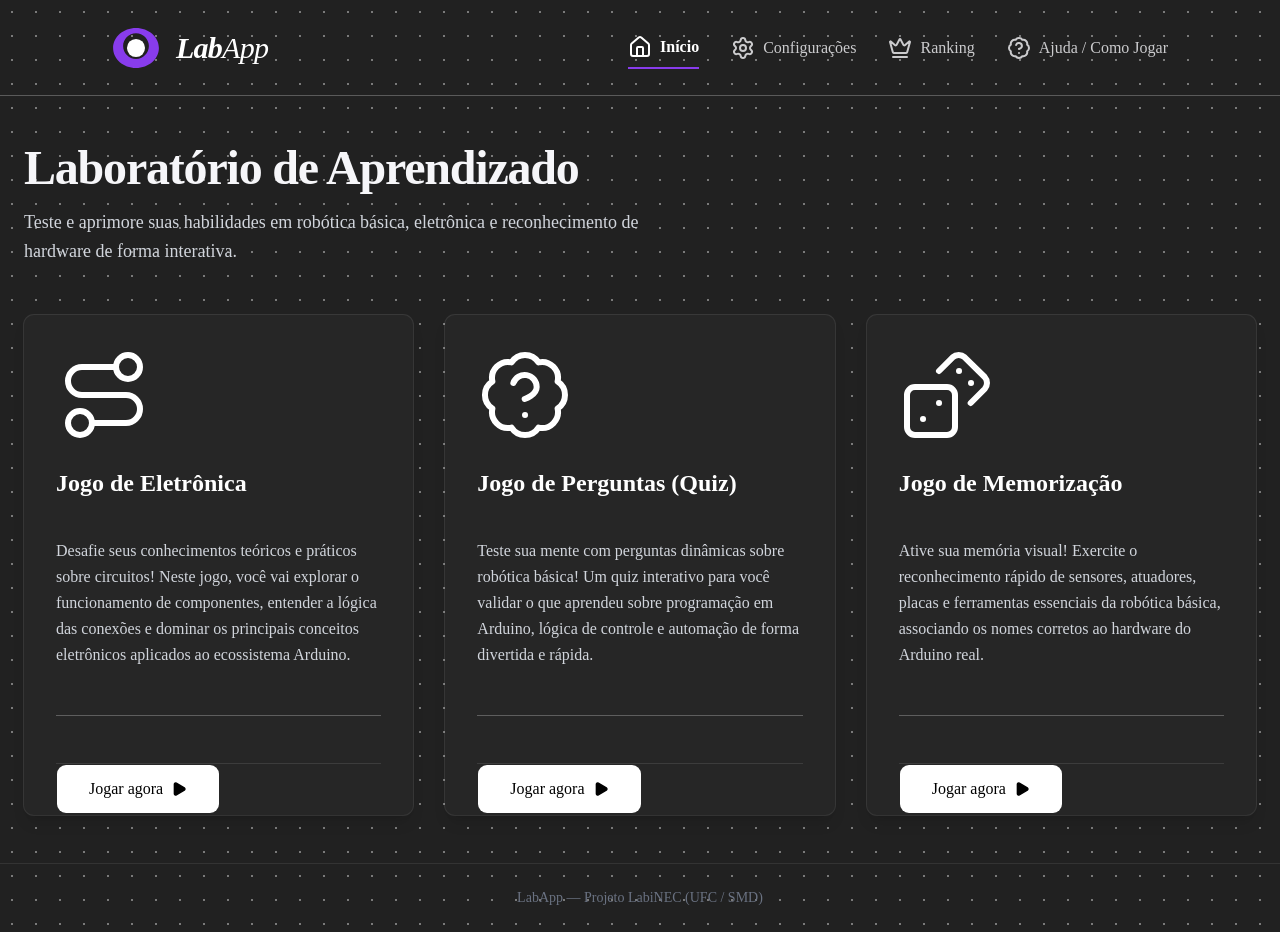
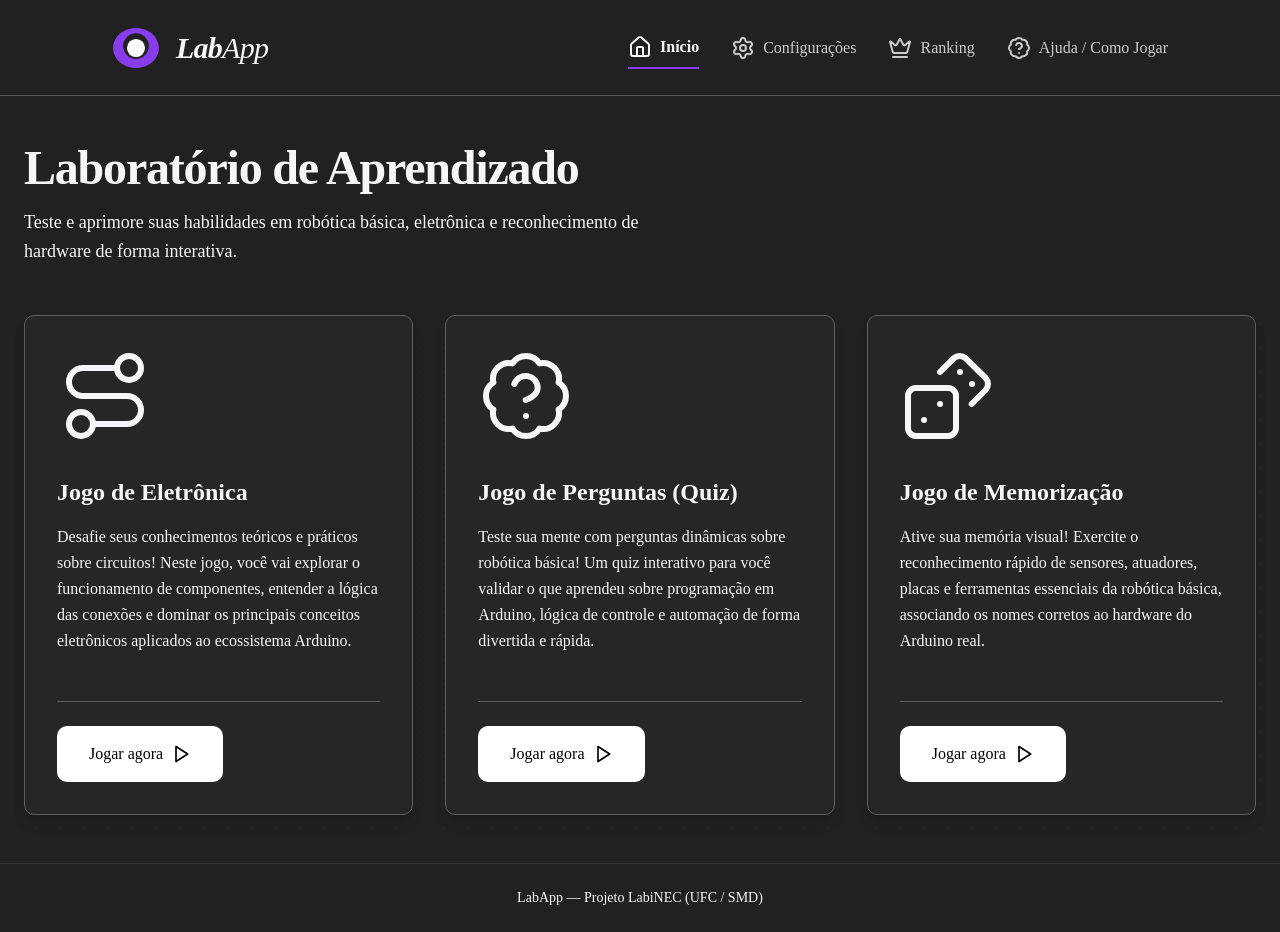
Before and after one commit to Project-404-Projeto-Integrado-l/LabApp, a Next.js app: page / in a window 1280 px wide. Built offline with nearby package versions, Linux system fonts and the light colour scheme.

Commit message:
fix: alinhamento dos cards, cores de texto #F6F6F9, fonte Exo 2 e opacidade do background

```diff
--- a/src/app/layout.tsx
+++ b/src/app/layout.tsx
@@ -1,5 +1,12 @@
 import type { Metadata } from "next";
+import { Exo_2 } from "next/font/google";
 import "./globals.css";
+
+const exo2 = Exo_2({
+  subsets: ["latin"],
+  variable: "--font-exo-2",
+  display: "swap",
+});
 
 export const metadata: Metadata = {
   title: "LabApp — Plataforma Gamificada de Ensino de Robótica",
@@ -8,8 +15,8 @@ export const metadata: Metadata = {
 
 export default function RootLayout({ children }: { children: React.ReactNode }) {
   return (
-    <html lang="pt-BR" className="dark h-full antialiased">
-      <body className="min-h-full bg-[#212121] text-white flex flex-col">{children}</body>
+    <html lang="pt-BR" className={`dark h-full antialiased ${exo2.variable}`}>
+      <body className="min-h-full bg-[#212121] text-[#F6F6F9] font-sans flex flex-col">{children}</body>
     </html>
   );
 }
--- a/src/app/page.tsx
+++ b/src/app/page.tsx
@@ -1,15 +1,13 @@
 import Link from "next/link";
-import { Route, BadgeHelp, Dices, Play, Settings, Crown, Home as HomeIcon } from "lucide-react";
-import { Card, CardContent, CardFooter, CardHeader, CardTitle } from "@/components/ui/card";
-import { Button } from "@/components/ui/button";
+import { Route, BadgeHelp, Dices, Settings, Crown, Home as HomeIcon } from "lucide-react";
 
 export default function Home() {
   return (
-    <div className="relative min-h-screen bg-[#212121] text-white flex flex-col justify-between">
+    <div className="relative min-h-screen bg-[#212121] text-[#F6F6F9] flex flex-col justify-between">
       <div
-        className="absolute inset-0 opacity-40 pointer-events-none"
+        className="absolute inset-0 opacity-15 pointer-events-none"
         style={{
-          backgroundImage: `radial-gradient(#ffffff 1px, transparent 1px)`,
+          backgroundImage: `radial-gradient(#3a3a3a 1.5px, transparent 1.5px)`,
           backgroundSize: `24px 24px`
         }}
       />
@@ -22,27 +20,27 @@ export default function Home() {
               <circle cx="35.5" cy="31" r="14" fill="#FFFFFF" />
             </svg>
           </div>
-          <span className="text-3xl tracking-tight">
+          <span className="text-3xl tracking-tight text-[#F6F6F9]">
             <strong className="font-bold italic">Lab</strong>
             <span className="font-light italic">App</span>
           </span>
         </div>
 
         <nav className="flex items-center gap-8">
-          <Link href="/" className="flex items-center gap-2 py-2 border-b-2 border-[#883cec] text-white font-semibold">
-            <HomeIcon className="w-6 h-6" />
+          <Link href="/" className="flex items-center gap-2 py-2 border-b-2 border-[#883cec] text-[#F6F6F9] font-semibold">
+            <HomeIcon className="w-6 h-6 text-[#F6F6F9]" />
             <span>Início</span>
           </Link>
-          <Link href="#" className="flex items-center gap-2 py-2 text-[#f6f6f9] opacity-80 hover:opacity-100 transition-opacity">
-            <Settings className="w-6 h-6" />
+          <Link href="#" className="flex items-center gap-2 py-2 text-[#F6F6F9] opacity-80 hover:opacity-100 transition-opacity">
+            <Settings className="w-6 h-6 text-[#F6F6F9]" />
             <span>Configurações</span>
           </Link>
-          <Link href="#" className="flex items-center gap-2 py-2 text-[#f6f6f9] opacity-80 hover:opacity-100 transition-opacity">
-            <Crown className="w-6 h-6" />
+          <Link href="#" className="flex items-center gap-2 py-2 text-[#F6F6F9] opacity-80 hover:opacity-100 transition-opacity">
+            <Crown className="w-6 h-6 text-[#F6F6F9]" />
             <span>Ranking</span>
           </Link>
-          <Link href="#" className="flex items-center gap-2 py-2 text-[#f6f6f9] opacity-80 hover:opacity-100 transition-opacity">
-            <BadgeHelp className="w-6 h-6" />
+          <Link href="#" className="flex items-center gap-2 py-2 text-[#F6F6F9] opacity-80 hover:opacity-100 transition-opacity">
+            <BadgeHelp className="w-6 h-6 text-[#F6F6F9]" />
             <span>Ajuda / Como Jogar</span>
           </Link>
         </nav>
@@ -50,81 +48,99 @@ export default function Home() {
 
       <main className="relative z-10 flex-1 max-w-7xl w-full mx-auto px-6 py-12 flex flex-col justify-center gap-12">
         <div className="flex flex-col gap-4 max-w-3xl">
-          <h1 className="text-4xl md:text-5xl font-bold text-[#f6f6f9] tracking-tight">
+          <h1 className="text-4xl md:text-5xl font-bold text-[#F6F6F9] tracking-tight">
             Laboratório de Aprendizado
           </h1>
-          <p className="text-lg text-gray-300 leading-relaxed max-w-2xl">
+          <p className="text-lg text-[#F6F6F9] leading-relaxed max-w-2xl">
             Teste e aprimore suas habilidades em robótica básica, eletrônica e reconhecimento de hardware de forma interativa.
           </p>
         </div>
 
         <div className="grid grid-cols-1 md:grid-cols-3 gap-8">
-          <Card className="bg-[#262626] border-[#5e5e5e] text-white h-[500px] flex flex-col justify-between p-8 rounded-lg shadow-lg">
-            <CardHeader className="p-0 gap-6">
-              <Route className="w-24 h-24 text-white stroke-[1.5]" />
-              <CardTitle className="text-2xl font-bold text-white">
+          {/* Card 1: Jogo de Eletrônica */}
+          <div className="bg-[#262626] border border-[#5e5e5e] text-[#F6F6F9] h-[500px] flex flex-col justify-between p-8 rounded-lg shadow-lg">
+            <div className="flex flex-col items-start gap-8">
+              <Route className="w-24 h-24 text-[#F6F6F9] stroke-[1.5]" />
+              <div className="flex flex-col gap-4">
+                <h2 className="text-2xl font-bold text-[#F6F6F9]">
                   Jogo de Eletrônica
-              </CardTitle>
-            </CardHeader>
-            <CardContent className="p-0">
-              <p className="text-gray-300 text-sm md:text-base leading-relaxed">
+                </h2>
+                <p className="text-[#F6F6F9] text-sm md:text-base leading-relaxed">
                   Desafie seus conhecimentos teóricos e práticos sobre circuitos! Neste jogo, você vai explorar o funcionamento de componentes, entender a lógica das conexões e dominar os principais conceitos eletrônicos aplicados ao ecossistema Arduino.
                 </p>
-            </CardContent>
-            <div className="w-full border-t border-[#5e5e5e] my-2" />
-            <CardFooter className="p-0">
-              <Button className="bg-white text-black hover:bg-gray-200 px-8 py-6 rounded-lg font-medium text-base flex items-center gap-2">
-                <span>Jogar agora</span>
-                <Play className="w-5 h-5 fill-black" />
-              </Button>
-            </CardFooter>
-          </Card>
+              </div>
+            </div>
 
-          <Card className="bg-[#262626] border-[#5e5e5e] text-white h-[500px] flex flex-col justify-between p-8 rounded-lg shadow-lg">
-            <CardHeader className="p-0 gap-6">
-              <BadgeHelp className="w-24 h-24 text-white stroke-[1.5]" />
-              <CardTitle className="text-2xl font-bold text-white">
+            <div className="flex flex-col gap-6 w-full">
+              <div className="w-full border-t border-[#5e5e5e]" />
+              <div>
+                <button className="bg-white text-[#000000] hover:bg-gray-100 px-8 py-4 rounded-lg font-medium text-base flex items-center gap-2 transition-colors cursor-pointer">
+                  <span className="text-[#000000] font-medium">Jogar agora</span>
+                  <svg viewBox="0 0 24 24" fill="none" stroke="#000000" strokeWidth="2" strokeLinecap="round" strokeLinejoin="round" className="w-5 h-5">
+                    <polygon points="6 3 20 12 6 21 6 3" fill="none" />
+                  </svg>
+                </button>
+              </div>
+            </div>
+          </div>
+
+          {/* Card 2: Jogo de Perguntas (Quiz) */}
+          <div className="bg-[#262626] border border-[#5e5e5e] text-[#F6F6F9] h-[500px] flex flex-col justify-between p-8 rounded-lg shadow-lg">
+            <div className="flex flex-col items-start gap-8">
+              <BadgeHelp className="w-24 h-24 text-[#F6F6F9] stroke-[1.5]" />
+              <div className="flex flex-col gap-4">
+                <h2 className="text-2xl font-bold text-[#F6F6F9]">
                   Jogo de Perguntas (Quiz)
-              </CardTitle>
-            </CardHeader>
-            <CardContent className="p-0">
-              <p className="text-gray-300 text-sm md:text-base leading-relaxed">
+                </h2>
+                <p className="text-[#F6F6F9] text-sm md:text-base leading-relaxed">
                   Teste sua mente com perguntas dinâmicas sobre robótica básica! Um quiz interativo para você validar o que aprendeu sobre programação em Arduino, lógica de controle e automação de forma divertida e rápida.
                 </p>
-            </CardContent>
-            <div className="w-full border-t border-[#5e5e5e] my-2" />
-            <CardFooter className="p-0">
-              <Button className="bg-white text-black hover:bg-gray-200 px-8 py-6 rounded-lg font-medium text-base flex items-center gap-2">
-                <span>Jogar agora</span>
-                <Play className="w-5 h-5 fill-black" />
-              </Button>
-            </CardFooter>
-          </Card>
+              </div>
+            </div>
 
-          <Card className="bg-[#262626] border-[#5e5e5e] text-white h-[500px] flex flex-col justify-between p-8 rounded-lg shadow-lg">
-            <CardHeader className="p-0 gap-6">
-              <Dices className="w-24 h-24 text-white stroke-[1.5]" />
-              <CardTitle className="text-2xl font-bold text-white">
+            <div className="flex flex-col gap-6 w-full">
+              <div className="w-full border-t border-[#5e5e5e]" />
+              <div>
+                <button className="bg-white text-[#000000] hover:bg-gray-100 px-8 py-4 rounded-lg font-medium text-base flex items-center gap-2 transition-colors cursor-pointer">
+                  <span className="text-[#000000] font-medium">Jogar agora</span>
+                  <svg viewBox="0 0 24 24" fill="none" stroke="#000000" strokeWidth="2" strokeLinecap="round" strokeLinejoin="round" className="w-5 h-5">
+                    <polygon points="6 3 20 12 6 21 6 3" fill="none" />
+                  </svg>
+                </button>
+              </div>
+            </div>
+          </div>
+
+          {/* Card 3: Jogo de Memorização */}
+          <div className="bg-[#262626] border border-[#5e5e5e] text-[#F6F6F9] h-[500px] flex flex-col justify-between p-8 rounded-lg shadow-lg">
+            <div className="flex flex-col items-start gap-8">
+              <Dices className="w-24 h-24 text-[#F6F6F9] stroke-[1.5]" />
+              <div className="flex flex-col gap-4">
+                <h2 className="text-2xl font-bold text-[#F6F6F9]">
                   Jogo de Memorização
-              </CardTitle>
-            </CardHeader>
-            <CardContent className="p-0">
-              <p className="text-gray-300 text-sm md:text-base leading-relaxed">
+                </h2>
+                <p className="text-[#F6F6F9] text-sm md:text-base leading-relaxed">
                   Ative sua memória visual! Exercite o reconhecimento rápido de sensores, atuadores, placas e ferramentas essenciais da robótica básica, associando os nomes corretos ao hardware do Arduino real.
                 </p>
-            </CardContent>
-            <div className="w-full border-t border-[#5e5e5e] my-2" />
-            <CardFooter className="p-0">
-              <Button className="bg-white text-black hover:bg-gray-200 px-8 py-6 rounded-lg font-medium text-base flex items-center gap-2">
-                <span>Jogar agora</span>
-                <Play className="w-5 h-5 fill-black" />
-              </Button>
-            </CardFooter>
-          </Card>
+              </div>
+            </div>
+
+            <div className="flex flex-col gap-6 w-full">
+              <div className="w-full border-t border-[#5e5e5e]" />
+              <div>
+                <button className="bg-white text-[#000000] hover:bg-gray-100 px-8 py-4 rounded-lg font-medium text-base flex items-center gap-2 transition-colors cursor-pointer">
+                  <span className="text-[#000000] font-medium">Jogar agora</span>
+                  <svg viewBox="0 0 24 24" fill="none" stroke="#000000" strokeWidth="2" strokeLinecap="round" strokeLinejoin="round" className="w-5 h-5">
+                    <polygon points="6 3 20 12 6 21 6 3" fill="none" />
+                  </svg>
+                </button>
+              </div>
+            </div>
+          </div>
         </div>
       </main>
 
-      <footer className="relative z-10 py-6 text-center text-sm text-gray-500 border-t border-[#333]">
+      <footer className="relative z-10 py-6 text-center text-sm text-[#F6F6F9] border-t border-[#333]">
         <p>LabApp — Projeto LabiNEC (UFC / SMD)</p>
       </footer>
     </div>
```
Lines whose indentation alone changed are shown as unchanged.
